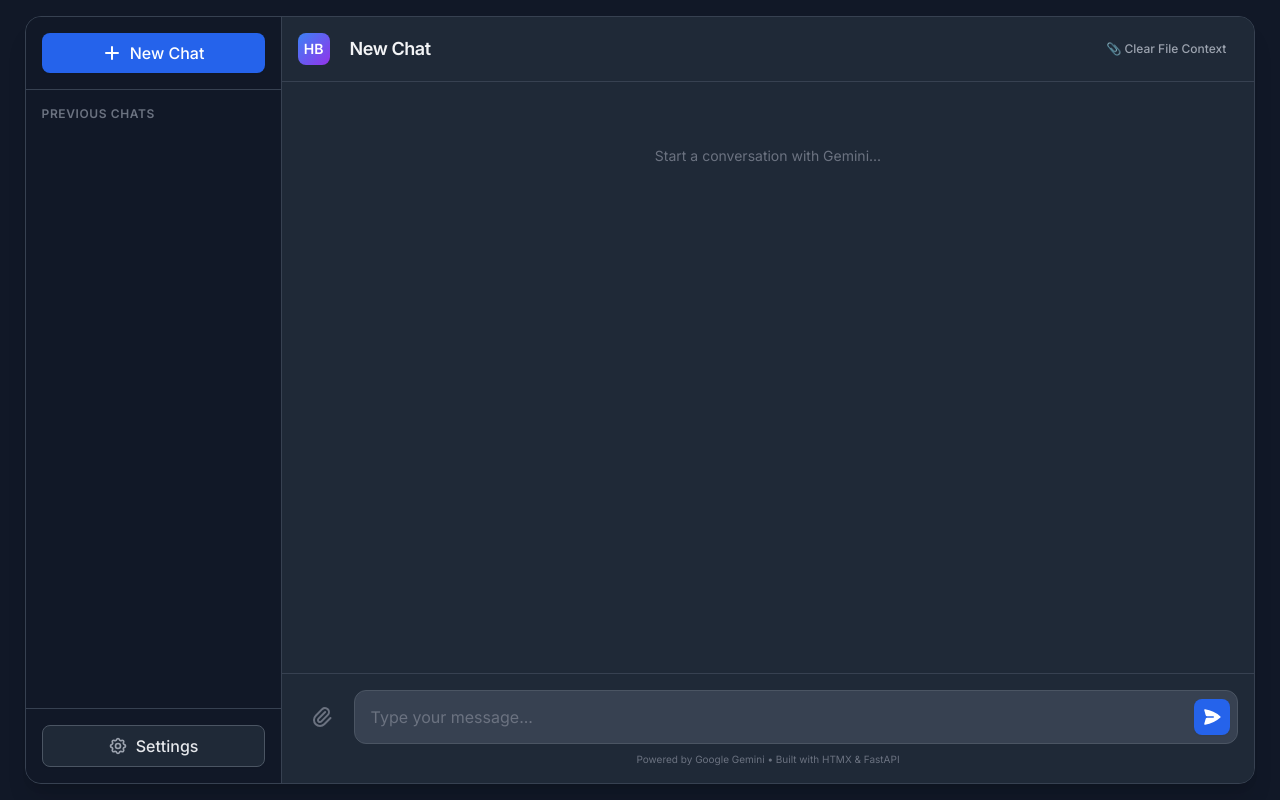
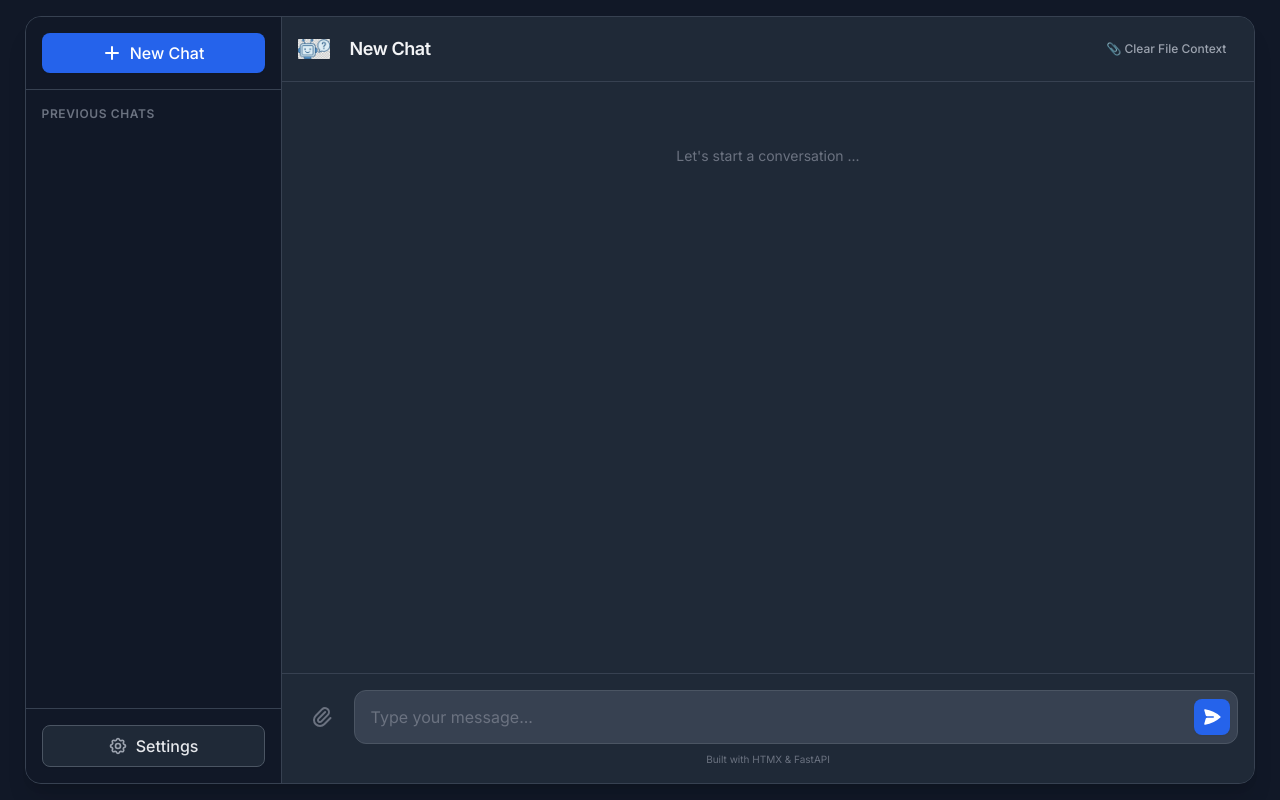
Before and after one commit to hansbakker/htmx_chatbot, a FastAPI app: page / in a window 1280 px wide. Run offline with FastAPI, Linux system fonts and the light colour scheme; data that the repository does not hold is empty; some libraries are stand-ins or nearby versions.

Commit message:
modified window use

```diff
--- a/templates/index.html
+++ b/templates/index.html
@@ -196,10 +196,7 @@
 						</svg>
 					</button>
 
-					<div
-						class="w-8 h-8 bg-gradient-to-br from-blue-500 to-purple-600 rounded-lg flex items-center justify-center text-white font-bold text-sm">
-						HB
-					</div>
+					<img src="/static/chatbot_icon.png" alt="Chatbot Icon" class="w-8 h-8 rounded-lg object-contain">
 
 					<h1 id="chat-title-header"
 						class="font-semibold text-gray-800 dark:text-gray-100 text-lg tracking-tight ml-2">{{
@@ -223,7 +220,7 @@
 				{{ chat_history | safe }}
 				{% else %}
 				<div class="text-center text-gray-400 dark:text-gray-500 text-sm mt-10">
-					<p>Start a conversation with Gemini...</p>
+					<p>Let's start a conversation ...</p>
 				</div>
 				{% endif %}
 			</div>
@@ -257,7 +254,8 @@
 				</div>
 
 				<form hx-post="/chat" hx-target="#chat-window" hx-swap="beforeend scroll:bottom"
-					hx-encoding="multipart/form-data" hx-on::after-request="this.reset(); clearFile()"
+					hx-encoding="multipart/form-data"
+					hx-on::after-request="this.reset(); clearFile(); document.getElementById('chat-input').style.height = 'auto'"
 					class="relative flex items-center gap-2">
 
 					<input type="file" name="file" id="file-input" class="hidden" onchange="previewFile(this)">
@@ -272,9 +270,11 @@
 						</svg>
 					</button>
 
-					<input type="text" id="chat-input" name="prompt" placeholder="Type your message..." required
-						autocomplete="off"
-						class="w-full pl-4 pr-12 py-3.5 bg-gray-50 dark:bg-gray-700 border border-gray-200 dark:border-gray-600 rounded-xl focus:outline-none focus:ring-2 focus:ring-blue-500/20 focus:border-blue-500 dark:focus:border-blue-400 transition-all text-gray-700 dark:text-gray-200 placeholder-gray-400 dark:placeholder-gray-500">
+					<textarea id="chat-input" name="prompt" placeholder="Type your message..." required rows="1"
+						oninput="this.style.height = 'auto'; this.style.height = (this.scrollHeight) + 'px'"
+						onkeydown="if(event.key === 'Enter' && !event.shiftKey) { event.preventDefault(); setInput(this.value); }"
+						class="w-full pl-4 pr-12 py-3.5 bg-gray-50 dark:bg-gray-700 border border-gray-200 dark:border-gray-600 rounded-xl focus:outline-none focus:ring-2 focus:ring-blue-500/20 focus:border-blue-500 dark:focus:border-blue-400 transition-all text-gray-700 dark:text-gray-200 placeholder-gray-400 dark:placeholder-gray-500 resize-none overflow-hidden"
+						style="max-height: 200px;"></textarea>
 
 					<button type="submit"
 						class="absolute right-2 p-2 bg-blue-600 hover:bg-blue-700 text-white rounded-lg transition-colors shadow-sm disabled:opacity-50 disabled:cursor-not-allowed group">
@@ -286,8 +286,7 @@
 					</button>
 				</form>
 				<div class="text-center mt-2">
-					<p class="text-[10px] text-gray-400 dark:text-gray-500">Powered by Google Gemini • Built with HTMX &
-						FastAPI</p>
+					<p class="text-[10px] text-gray-400 dark:text-gray-500">Built with HTMX & FastAPI</p>
 				</div>
 			</div>
 		</div>
```
Also changed, not shown: static/chatbot_icon.png (added), templates/favicon.ico (added).
